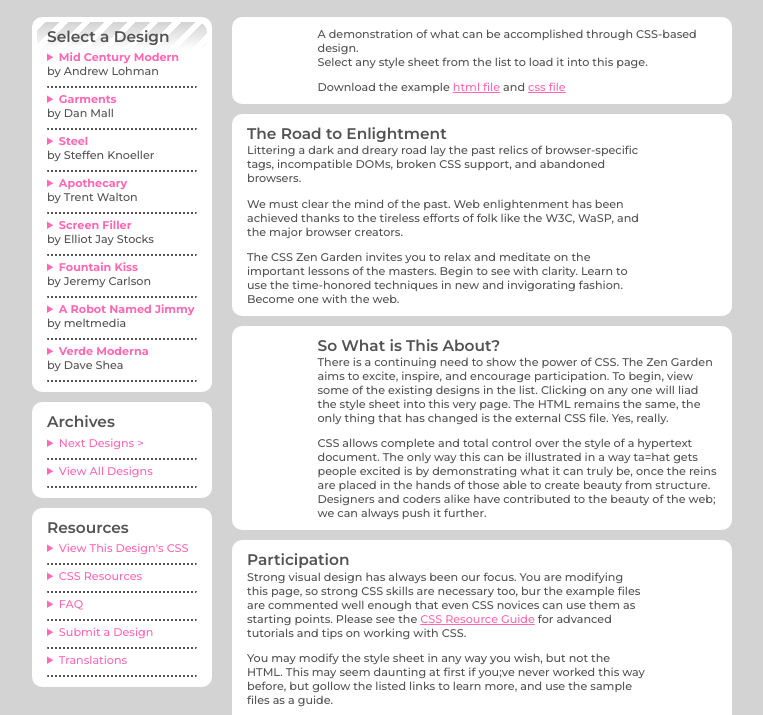
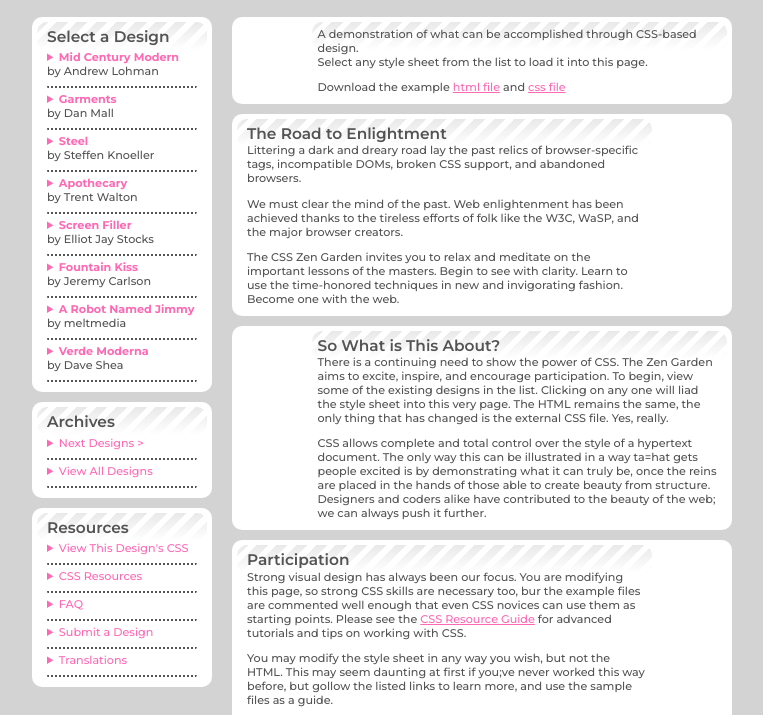
Before and after one commit to GustavoM01/simpleLayoutZenGarden, a plain HTML site: page index.html in a window 1280 px wide. Shown: the part 123-838 px from the top of the page, without its empty margins (258-1021 px from the left). Drawn offline with Linux system fonts and the light colour scheme.

Commit message:
Improve CSS. Made diagonal stripe decoration. Miss details and clean code

```diff
--- a/index.html
+++ b/index.html
@@ -17,8 +17,8 @@
         </div>
       </header>
       <aside>
-        <div class="stripes"></div>
-        <div class="design-selection">
+        <div class="design-selection side-box">
+            <div class="stripes"></div>
             <h2>Select a Design</h2>
             <ul>
               <li><a href="#">Mid Century Modern</a><br>by Andrew Lohman</li>
@@ -39,7 +39,8 @@
               <hr>
             </ul>
         </div>
-        <div>
+        <div class="side-box">
+            <div class="stripes"></div>
             <h2>Archives</h2>
             <ul>
               <li><a href="#">Next Designs &gt;</a></li>
@@ -48,7 +49,8 @@
               <hr>
           </ul>
         </div>
-        <div>
+        <div class="side-box">
+            <div class="stripes"></div>
             <h2>Resources</h2>
             <ul>
               <li><a href="#">View This Design's CSS</a></li>
@@ -65,31 +67,36 @@
         </div>
       </aside>
       <main>
-          <section>
-            <p>A demonstration of what can be accomplished through CSS-based design.<br>
+          <section class="main-box">
+            <div class="stripes-main right-align"></div>
+            <p class="right-align">A demonstration of what can be accomplished through CSS-based design.<br>
               Select any style sheet from the list to load it into this page.</p>
-              <p>Download the example <a href="#">html file</a> and <a href="#">css file</a></p>
+              <p class="right-align">Download the example <a href="#">html file</a> and <a href="#">css file</a></p>
           </section>
-          <section>
+          <section class="main-box">
+            <div class="stripes-main"></div>
             <h2>The Road to Enlightment</h2>
             <p>Littering a dark and dreary road lay the past relics of browser-specific tags, incompatible DOMs, broken CSS support, and abandoned browsers.</p>
             <p>We must clear the mind of the past. Web enlightenment has been achieved thanks to the tireless efforts of folk like the W3C, WaSP, and the major browser creators.</p>
             <p>The CSS Zen Garden invites you to relax and meditate on the important lessons of the masters. Begin to see with clarity. Learn to use the time-honored techniques in new and invigorating fashion. Become one with the web.</p>
           </section>
-          <section>
-            <h2>So What is This About?</h2>
-            <p>There is a continuing need to show the power of CSS. The Zen Garden aims to excite, inspire, and encourage participation. To begin, view some of the existing designs in the list. Clicking on any one  will liad the style sheet into this very page. The HTML remains the same, the only thing that has changed is the external CSS file. Yes, really.</p>
-            <p>CSS allows complete and total control over the style of a hypertext document. The only way this can be illustrated in a way ta=hat gets people excited is by demonstrating what it can truly be, once the reins are placed in the hands of those able to create beauty from structure. Designers and coders alike have contributed to the beauty of the web; we can always push it further.</p>
+          <section class="main-box">
+            <div class="stripes-main right-align"></div>
+            <h2 class="right-align">So What is This About?</h2>
+            <p class="right-align">There is a continuing need to show the power of CSS. The Zen Garden aims to excite, inspire, and encourage participation. To begin, view some of the existing designs in the list. Clicking on any one  will liad the style sheet into this very page. The HTML remains the same, the only thing that has changed is the external CSS file. Yes, really.</p>
+            <p class="right-align">CSS allows complete and total control over the style of a hypertext document. The only way this can be illustrated in a way ta=hat gets people excited is by demonstrating what it can truly be, once the reins are placed in the hands of those able to create beauty from structure. Designers and coders alike have contributed to the beauty of the web; we can always push it further.</p>
           </section>
-          <section>
+          <section class="main-box">
+            <div class="stripes-main"></div>
             <h2>Participation</h2>
             <p>Strong visual design has always been our focus. You are modifying this page, so strong CSS skills are necessary too, bur the example files are commented well enough that even CSS novices can use them as starting points. Please see the <a href="#">CSS Resource Guide</a> for advanced tutorials and tips on working with CSS.</p>
             <p>You may modify the style sheet in any way you wish, but not the HTML. This may seem daunting at first if you;ve never worked this way before, but gollow the listed links to learn more, and use the sample files as a guide.</p>
             <p>Download the sample <a href="#">HTML</a> and <a href="#">CSS</a> to work on a copy locally. Once you have completed your masterpiece (and please, don't submit half-finished work) upload your CSS file to a web server under your control. <a href="#">Send us a link</a> to an archive of that file and all associated assets, and if we choose to use ir we will download it and place it on our server.</p>
           </section>
-          <section>
-            <h2>Benefits</h2>
-            <p>Why participate? For recognition, inspiration, and a resource we can all refer to showing people how amazing CSS really can be. This site serves as equal parts inspiration for those working on the web today, learning tool for rhose who will be tomorrow, and gallery of future techniques we can all look forward to.</p>
+          <section class="main-box">
+            <div class="stripes-main right-align"></div>
+            <h2 class="right-align">Benefits</h2>
+            <p class="right-align">Why participate? For recognition, inspiration, and a resource we can all refer to showing people how amazing CSS really can be. This site serves as equal parts inspiration for those working on the web today, learning tool for rhose who will be tomorrow, and gallery of future techniques we can all look forward to.</p>
           </section>
       </main>
     </div>
--- a/style.css
+++ b/style.css
@@ -46,8 +46,8 @@
 }
 
 header,
-.page-wrapper > * > div,
-.page-wrapper > * > section {
+aside > div,
+main > section {
     background-color: white;
     border-radius: 10px;
     padding: 10px 15px;
@@ -57,7 +57,7 @@
 header {
     background: cover no-repeat;
     background-image: url(img/header-img.png);
-    border-radius: 0px 0px 15px 15px;
+    border-radius: 0px 0px 10px 10px;
     display: flex;
     flex-flow: column wrap;
     height: 120px;
@@ -81,37 +81,43 @@
     font-weight: 500;
 }
 
-/*aside h2,
-main h2 {
-    background-clip: unset;
-    background-image: linear-gradient(to top, rgb(255, 255, 255, 1), rgb(255, 255, 255, 0)), repeating-linear-gradient(
+div .stripes {
+    background-image: linear-gradient(to top, rgb(255, 255, 255, 1), rgb(255, 255, 255, 0.5)), repeating-linear-gradient(
       135deg,
-      white,
-      white 6px,
-      lightgray 6px,
-      lightgray 16px
+      lightgray,
+      lightgray 8px,
+      white 8px,
+      white 14px
       );
-}*/
-
-div .stripes {
-
-    background-image: linear-gradient(to top, rgb(255, 255, 255, 1), rgb(255, 255, 255, 0)), repeating-linear-gradient(
-      135deg,
-      white,
-      white 6px,
-      lightgray 6px,
-      lightgray 16px
-      );
+    border-radius: 10px;
     height: 2rem;
+    left: 5px;
+    margin-top: -5px;
     position: absolute;
-    right: 5px;
-    top: 5px;
     width: 170px;
     z-index: 2;
 }
 
-aside div {
+div .stripes-main {
+  background-image: linear-gradient(to top, rgb(255, 255, 255, 1), rgb(255, 255, 255, 0.5)), repeating-linear-gradient(
+    135deg,
+    lightgray,
+    lightgray 8px,
+    white 8px,
+    white 14px
+    );
+  border-radius: 10px;
+  height: 2rem;
+  left: 5px;
+  margin-top: -5px;
+  position: absolute;
+  width: 83%;
+  z-index: 2;
+}
+
+.side-box {
     margin: 10px 20px 10px 0px;
+    position: relative;
 }
 
 main section {
@@ -127,11 +133,7 @@
     margin-bottom: 0px;
 }
 
-section:nth-of-type(1) > p,
-section:nth-of-type(3) > p,
-section:nth-of-type(3) > h2,
-section:nth-of-type(5) > p,
-section:nth-of-type(5) > h2 {
+.right-align {
     margin-left: 15%;
 }
 
```
